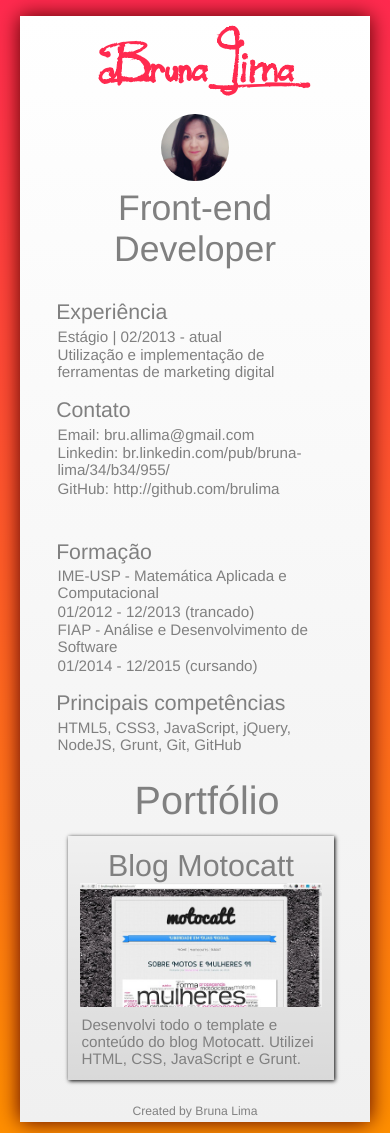
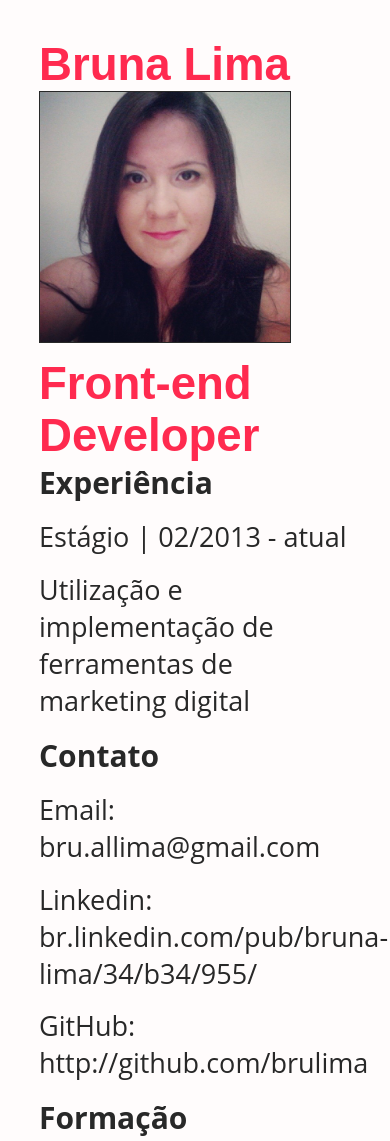
Before and after one commit to brulima/brulima.github.io, a plain HTML site: page index.html in a window 390 px wide. Shown: the top 1141 px of the page. Drawn offline with Linux system fonts and the light colour scheme; a web font is replaced by a local one.

Commit message:
Update style.css

```diff
--- a/css/style.css
+++ b/css/style.css
@@ -1,116 +1,337 @@
 @font-face {
-	font-family: logoFont;
-	src: url(../fonts/logoFont.ttf);
+	font-family: 'CodeLight';
+	src: url(../fonts/codelight.ttf);
+}
+@font-face {
+	font-family: 'Open Sans';
+	src: url(../fonts/OpenSans-Light.ttf);
+}
+html, body {
+	height: 100%;
 }
 body {
-	background-image: linear-gradient(to bottom, rgb(255, 42, 79), rgb(255, 143, 0));
+	background-color:  rgb(255, 252, 252);
 	margin: 0;
-	text-align: center;
 	font-size: 1.9em;
-	font-family: Helvetica;
-	color: gray;
+	font-family: 'Open Sans', sans-serif;
+	color: rgb(40, 40, 40);
+}
+a:link {
+	text-decoration: none;
 }
 #content {
-	width: 86%;
-	text-align: center;
-	margin-left: 5%;
-	margin-top: 4%;
-	margin-bottom: 3%;
-	background-color: rgb(246, 243, 243);
-	background-image: linear-gradient(to bottom, rgb(255, 255, 255), rgb(240, 240, 240));
-	box-shadow: rgb(82, 0, 0) 0px 0px 20px;
-	padding: 2%;
-	padding-bottom: 1%;
+	width: 80%;
+	padding: 10% 10% 10% 10%;
+	height: 55%;
+	position: relative;
 }
-header h1{
-	font-family: 'logoFont';
-	font-size: 2em;
+#header-section {
+	position: relative;
+	height: 100%;
+}
+#header-section nav {
+	position: absolute;
+	bottom: 0%;
+}
+#header-section nav p  {
+	margin: 0;
+}
+h1{
+	font-family: 'CodeLight', sans-serif;
+	font-size: 3.5em;
 	margin:0;
 	color: rgb(255, 42, 79);
+	max-width: 65%;
+
 }
-header img{
-	border-radius: 100%;
-	width: 20%;
+img {
+	width: 33%;
+	position: absolute;
+	top: 0%;
+	right: 0%;
+	border: 1px solid rgb(40, 40, 40);
 }
-article {
-	display: inline-block;
-	width: 90%;
-}
-article h1 {
-	margin: 0;
-	font-weight: lighter;
-	text-align: center;
-}
-article h2{
-	font-size: 0.7em;
-	font-weight: lighter;
-	margin-bottom: 1%;
+h2, h3 {
+	max-width: 65%;
+	font-size: 48px;
+	font-weight: normal;
+	margin-top: 0%;
+	margin-bottom: 5%;
 }
 p {
-	margin: 0.5%;
-	font-size: 0.5em;
+	font-size: 32px;
+	margin-top: 0%;
+	margin-bottom: 5%;
 }
-#content section {
-	margin: 2%;
-	width: 46%;
-	float: left;
-	text-align: left;
-	display: inline-table;
+p a, span.link {
+	color: rgb(255, 87, 0);
 }
-.portfolio h2 {
-	text-align: center;
-	margin: 0;
-	font-weight: lighter;
-	font-size: 1.3em;
+a {
+	cursor: pointer;
 }
-.portfolio h3 {
-	font-size: 1em;
-	font-weight: lighter;
-	text-align: center;
-	margin: 0;
-	background-color: transparent;
+span.link:hover {
+	cursor: pointer;
 }
-.portfolio img {
+.email {
+	margin-bottom: 0;
+}
+.portfolio {
 	width: 100%;
 }
-#content section.portfolio {
-	width: 100%;
+.portfolio li {
+	background-color: white;
+	transition: color 0.3s linear;
+	border: 1px solid rgb(40, 40, 40);
+	margin:0;
+	list-style: none;
+	float: left;
+	width: 23.5%;
+	margin-right: 1%;
+	margin-bottom: 1%;
+	height: 120px;
+	color: transparent;
+	background-size: 150%;
 }
-#content section.portfolio section {
-	width: 20%;
-	padding: 2%;
-	box-shadow: black 1px 1px 4px;
-	background-color: white;
-	background-image: linear-gradient(to bottom, rgba(0, 0, 0, 0.06), rgba(0, 0, 0, 0.15));
+#content .portfolio li:hover {
+	background-opacity: 0.5p;
+}
+.portfolio p {
+	padding: 0 2%;
+	min-height: 120px;
+	margin: 0;
+	font-size: 25px;
 	transition: background-color 0.3s linear;
+}
+#content .portfolio p:hover {
+	background-color: rgba(255, 252, 252, 0.8);
+	color: rgb(40, 40, 40);
+}
+.portfolio ul {
+	display: inline-table;
+	padding: 0;
+	margin: 0;
+}
+.portfolio #portfolio-ballwar {
+	background-image: url(../images/portfolio/ballwar.jpg);
+}
+.portfolio #portfolio-motocatt {
+	background-image: url(../images/portfolio/motocatt.jpg);
+}
+.portfolio #portfolio-tancini {
+	background-image: url(../images/portfolio/tancini.jpg);
+}
+.portfolio #portfolio-shotapp {
+	background-image: url(../images/portfolio/shotapp.jpg);
+}
+.top-menu {
+	position: absolute;
+	top: 10%;
+}
+.top-name {
+    position: absolute;
+    top: 11%;
+    right: 10%;
+    font-size: 1.2em;
+}
 
+.fadeInUp {
+  -webkit-animation: fadeInUp 1s;
+  animation: fadeInUp 1s;
 }
-#content section.portfolio section:hover {
-	background-color: rgb(238, 238, 238);
+
+.fadeOutUp {
+  -webkit-animation: fadeOutUp 1s;
+  animation: fadeOutUp 1s;
 }
-.portfolio a {
-	color: gray;
+
+.hidden-element {
+	display: none;
 }
-.portfolio a:link {
-	text-decoration: none;
+#experience-section article, #education-section article {
+	float: left;
+	width: 50%;
 }
+#portfolio-section {
+	height: 90%;
+}
+.information-section h4 {
+	margin-bottom: 0%;
+}
+.information-section legend {
+	margin-bottom: 2%;
+	font-size: 0.8em;
+}
+
 footer p {
 	margin: 0;
 	font-size: 0.4em;
+	margin-top: 5%;
 }
 @media (max-width: 1180px) {
-	#content section.portfolio section {
-		width: 35%;
-		padding: 4%;
+    #content .portfolio li {
+        width: 48%;
+    }
+    #experience-section article, #education-section article {
+        float: left;
+        width: 100%;
+    }
+}
+@media (max-width: 1135px) {
+    * {
+        position: static;
+        float: none;
+        height: auto;
+    }
+	.hidden-element {
+        display: block;
+    }
+    #header-section {
+        position: static;
+        height: auto;
+    }
+    #header-section h1, h2{
+        float: none;
+        max-width: 100%;
+    }
+    #header-section nav {
+        display: none;
+    }
+    img {
+        width: 48%;
+        position: static;
+        margin-bottom: 2%;
+        border: 1px solid rgb(40, 40, 40);
+    }
+    #content {
+        height: 100%;
+    }
+    .fadeInUp {
+      -webkit-animation: none;
+      animation: none;
+    }
+
+    .fadeOutUp {
+      -webkit-animation: none;
+      animation: none;
+    }
+}
+@media (max-width: 1110px) {
+	h1 {
+		font-size: 3em;
 	}
 }
-@media (max-width: 720px) {
-	#content section.portfolio section {
-		width: 80%;
-		padding: 4%;
+@media (max-width: 960px) {
+	h1 {
+		font-size: 2.8em;
 	}
-	#content section {
-		margin: 4%;
-		width: 92%;
+	h2, h3 {
+		font-size: 43px;
 	}
 }
+@media (max-width: 960px) {
+	h1 {
+		font-size: 2.5em;
+	}
+	h2, h3 {
+		font-size: 40px;
+	}
+	p {
+		font-size: 30px;
+	}
+}
+@media (max-width: 790px) {
+	#content .portfolio li {
+		width: 100%;
+	}
+	h1, h2, h3 {
+		max-width: 100%;
+	}
+	img {
+		width: 80%;
+		position:static;
+	}
+}
+@media (max-width: 530px) {
+	h1 {
+		font-size: 2.2em;
+	}
+	h2, h3 {
+		font-size: 34px;
+        font-weight: bolder;
+	}
+}
+@media (max-width: 466px) {
+	h1 {
+		font-size: 1.8em;
+	}
+	h2, h3 {
+		font-size: 30px;
+	}
+	p {
+		font-size: 27px;
+	}
+}
+@media (max-width: 466px) {
+	h1 {
+		font-size: 1.5em;
+	}
+	h2, h3 {
+		font-size: 30px;
+	}
+	p {
+		font-size: 27px;
+	}
+}
+
+/* Animations */
+@-webkit-keyframes fadeInUp {
+  0% {
+    opacity: 0;
+    -webkit-transform: translate3d(0, 100%, 0);
+    transform: translate3d(0, 100%, 0);
+  }
+
+  100% {
+    opacity: 1;
+    -webkit-transform: none;
+    transform: none;
+  }
+}
+
+@keyframes fadeInUp {
+  0% {
+    opacity: 0;
+    -webkit-transform: translate3d(0, 100%, 0);
+    transform: translate3d(0, 100%, 0);
+  }
+
+  100% {
+    opacity: 1;
+    -webkit-transform: none;
+    transform: none;
+  }
+}
+
+@-webkit-keyframes fadeOutUp {
+  0% {
+    opacity: 1;
+  }
+
+  100% {
+    opacity: 0;
+    -webkit-transform: translate3d(0, -100%, 0);
+    transform: translate3d(0, -100%, 0);
+  }
+}
+
+@keyframes fadeOutUp {
+  0% {
+    opacity: 1;
+  }
+
+  100% {
+    opacity: 0;
+    -webkit-transform: translate3d(0, -100%, 0);
+    transform: translate3d(0, -100%, 0);
+  }
+}
```
